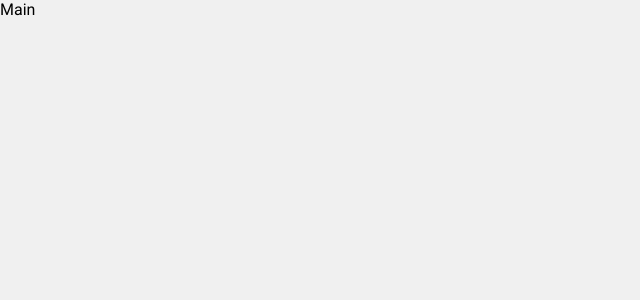
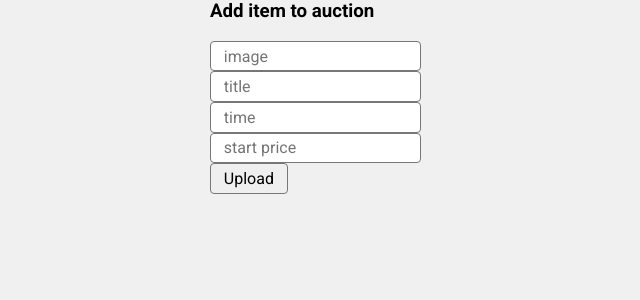
Before and after one commit to ivenckunas/reactjs-auction-app-client-side, a React (Create React App) app: page /main in a window 1280 px wide. Shown: the top 300 px of the page, without its empty margins (0-640 px from the left). Built offline with nearby package versions, Linux system fonts and the light colour scheme.

Commit message:
item upload to db works

```diff
--- a/src/components/Auth.js
+++ b/src/components/Auth.js
@@ -1,4 +1,4 @@
-import React, { useContext, useRef, useState } from 'react'
+import React, { useContext, useRef } from 'react'
 import axios from 'axios'
 import MainContext from '../context/MainContext'
 import { useNavigate } from 'react-router-dom'
@@ -67,7 +67,7 @@ function Auth() {
   }
 
   return (
-    <div className="container authContainer">
+    <div className=" authContainer">
       <div className='register'>
         <h2>Register</h2>
         <input ref={emailRef} type="text" placeholder='email' />
--- a/src/components/Main.js
+++ b/src/components/Main.js
@@ -1,8 +1,44 @@
-import React from 'react'
+import React, { useRef } from 'react'
+import axios from 'axios'
+
 
 function Main() {
+
+  const imageRef = useRef()
+  const titleRef = useRef()
+  const timeRef = useRef()
+  const priceRef = useRef()
+
+  const upload = () => {
+
+    const newItemObj = {
+      image: imageRef.current.value,
+      title: titleRef.current.value,
+      time: timeRef.current.value,
+      price: priceRef.current.value
+    }
+
+    axios.post('http://localhost:4000/postItem', newItemObj)
+      .then(function (response) {
+        console.log(response);
+      })
+      .catch(function (error) {
+        console.log(error);
+      });
+
+  }
+
   return (
-    <div>Main</div>
+    <div className='main'>
+      <div className="addItem">
+        <h3>Add item to auction</h3>
+        <input ref={imageRef} type="text" placeholder='image' />
+        <input ref={titleRef} type="text" placeholder='title' />
+        <input ref={timeRef} type="number" placeholder='time' />
+        <input ref={priceRef} type="number" placeholder='start price' />
+        <button onClick={upload}>Upload</button>
+      </div>
+    </div>
   )
 }
 
--- a/src/pages/AuthPage.js
+++ b/src/pages/AuthPage.js
@@ -3,7 +3,7 @@ import Auth from '../components/Auth'
 
 function AuthPage() {
   return (
-    <div>
+    <div className='container'>
       <Auth />
     </div>
   )
--- a/src/pages/MainPage.js
+++ b/src/pages/MainPage.js
@@ -3,7 +3,7 @@ import Main from '../components/Main'
 
 function MainPage() {
   return (
-    <div>
+    <div className='container'>
       <Main />
     </div>
   )
```
